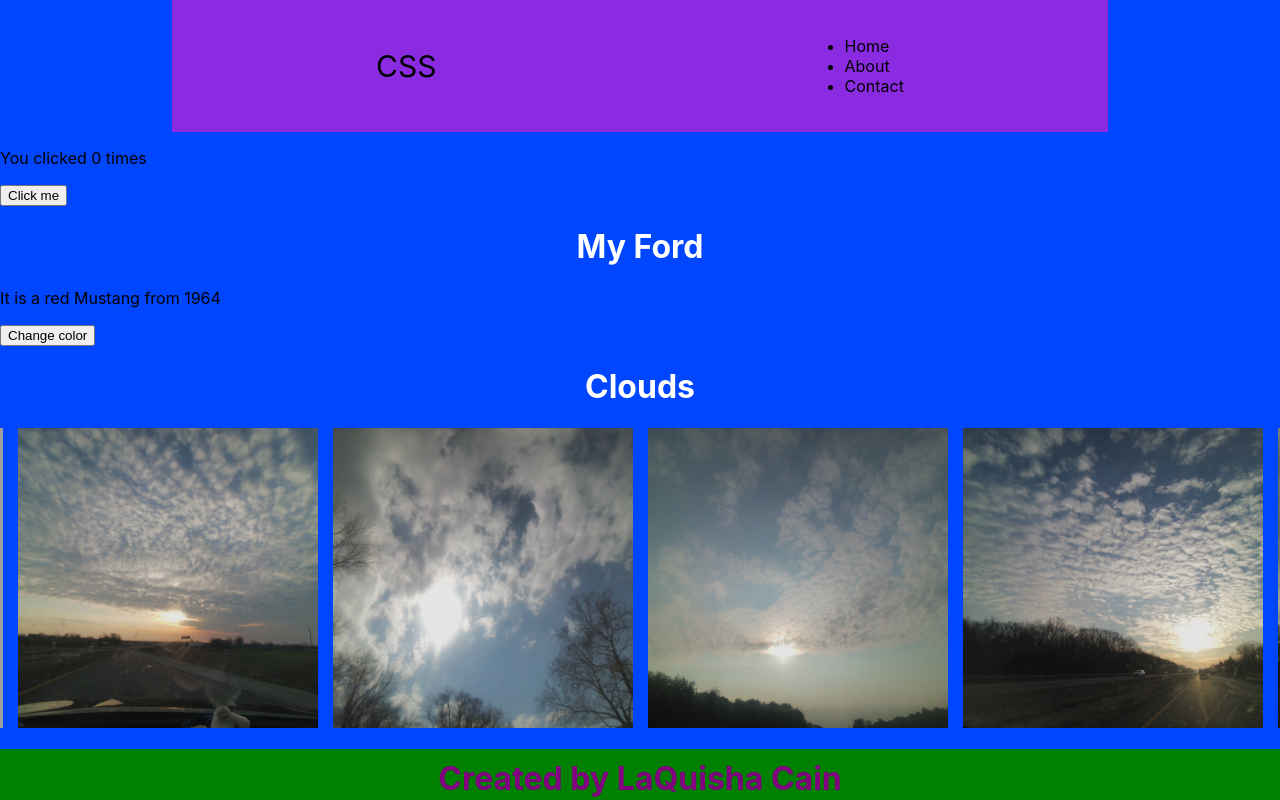
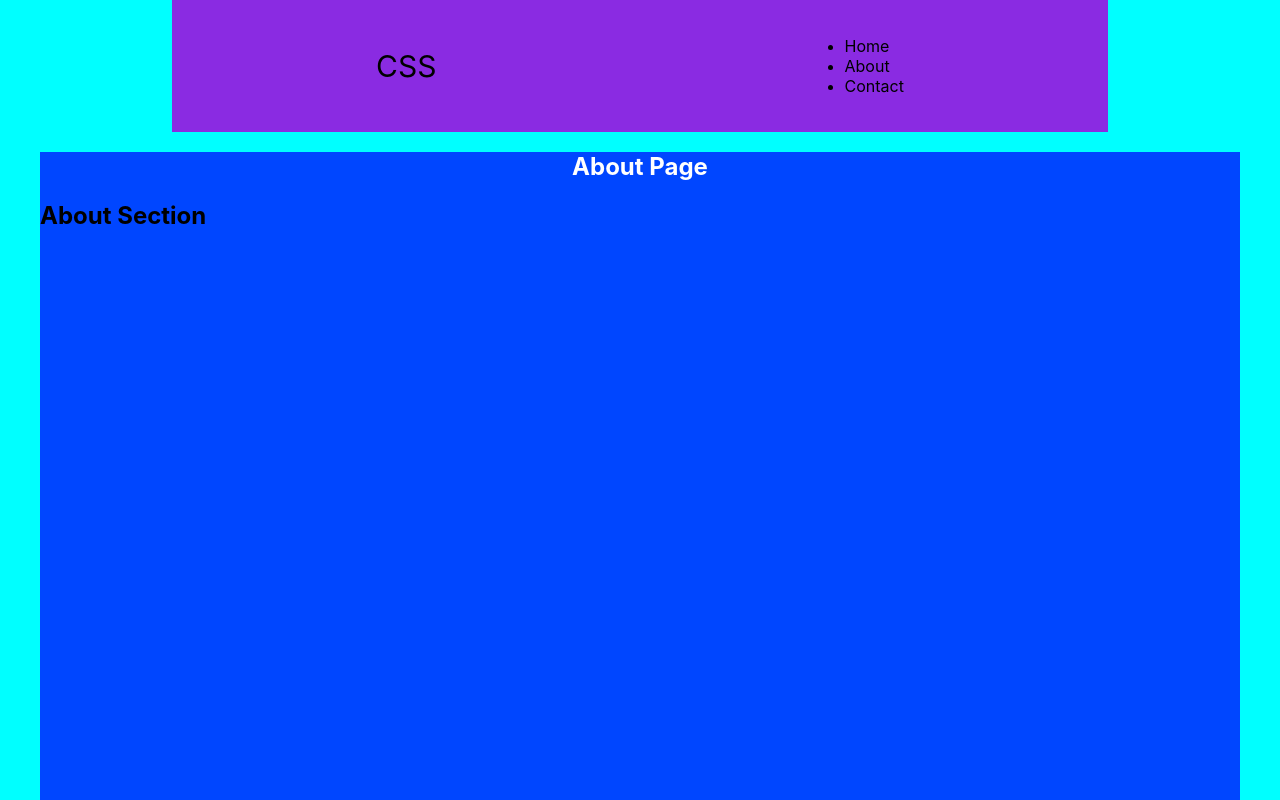
Before and after one commit to llcain/react-css, a React (Create React App) app: page / in a window 1280 px wide. Shown: the top 800 px of the page. Built offline with nearby package versions, Linux system fonts and the light colour scheme; no server answers; grey boxes are pictures that could not be loaded.

Commit message:
Styled wrapper container on About page - uploaded more images

```diff
--- a/src/About.css
+++ b/src/About.css
@@ -1,3 +1,6 @@
-body {
+.wrapper-container {
     background-color: #0046ff;
+    width: 1200px;
+    margin: 0 auto;
+    height: 100vh
 }
--- a/src/components/About.js
+++ b/src/components/About.js
@@ -6,7 +6,15 @@ class About extends React.Component {
         return (
             <>
                 <section className='wrapper-container'>
+                    <h1>About Page</h1>
 
+                    <section className='section-container'>
+                        <h2>About Section</h2>
+                        <div className="left">
+
+                        </div>
+                        <div className="right"></div>
+                    </section>
                 </section>
             </>
         );
```
Also changed, not shown: src/images/IMG-0346-A (1).jpg (added), src/images/IMG-0367-A.jpg (added).
